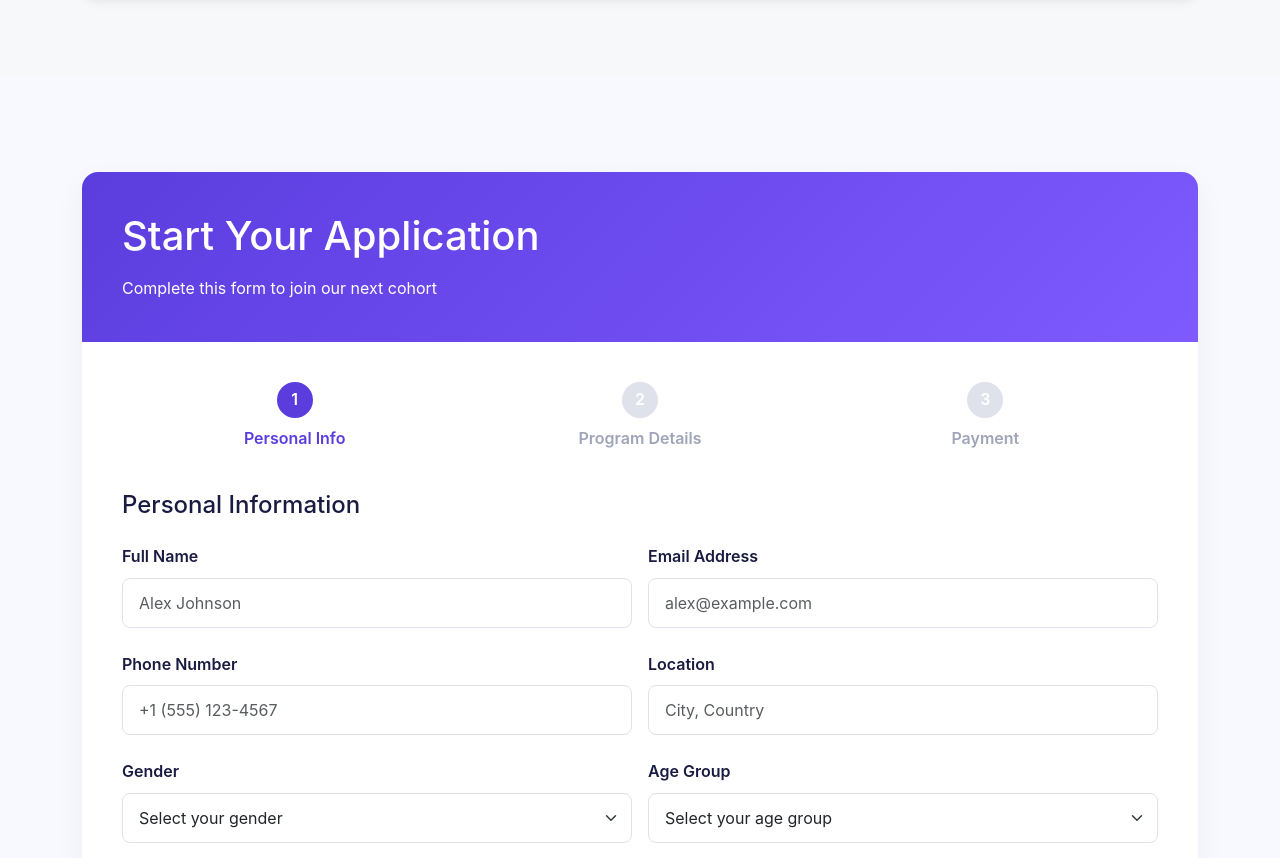
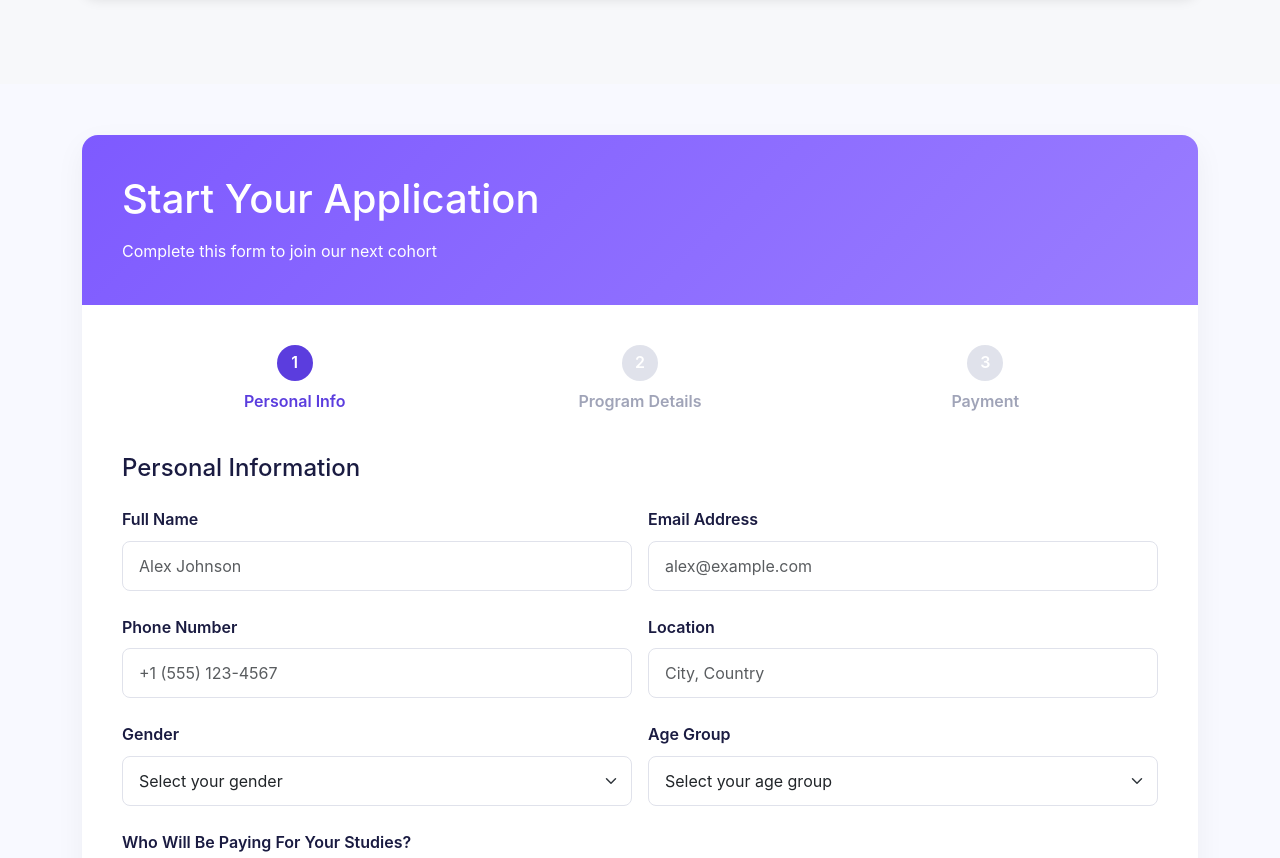
Before and after one commit to TechyRex/techyii.github.io, a plain HTML site: page index.html in a window 1280 px wide. Shown: the part 2360-3218 px from the top of the page. Drawn offline with nearby package versions, Linux system fonts and the light colour scheme.

Commit message:
Add files via upload

```diff
--- a/styles.css
+++ b/styles.css
@@ -218,6 +218,7 @@ body {
   box-shadow: 0 4px 12px rgba(0, 0, 0, 0.1);
   text-align: center;
   transition: transform 0.3s ease, box-shadow 0.3s ease;
+  margin-bottom: 0.5rem; /* Reduced margin to decrease space */
 }
 
 .salary-info-card:hover {
@@ -264,11 +265,11 @@ body {
   border-radius: 16px;
   box-shadow: 0 10px 30px rgba(0,0,0,0.05);
   overflow: hidden;
-  margin: 3rem auto;
+  margin: 0.2rem auto;
 }
 
 .form-header {
-  background: linear-gradient(135deg, var(--primary), var(--primary-light));
+  background: linear-gradient(135deg, #7E5AFF, #9A7DFF);
   color: white;
   padding: 2.5rem;
 }
```
